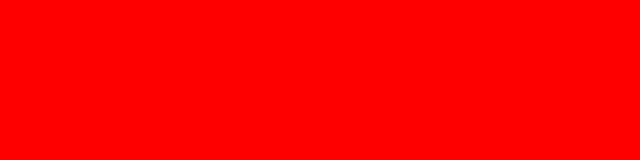
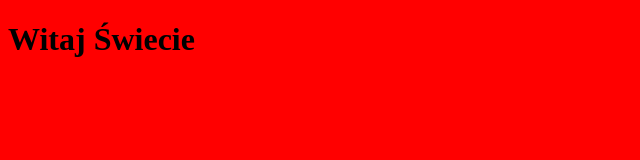
Before and after one commit to dawpes/dawpes.github.io, a plain HTML site: page index.html in a window 1280 px wide. Shown: the whole page, without its empty margins (0-640 px from the left). Drawn offline with nearby package versions, Linux system fonts and the light colour scheme.

Commit message:
dodany naglowek
Pierwszy naglowek

```diff
--- a/index.html
+++ b/index.html
@@ -11,6 +11,7 @@
 	});
 </script>
 <body>
+	<h1>Witaj Świecie</h1>
 
 </body>
 </html>
```
